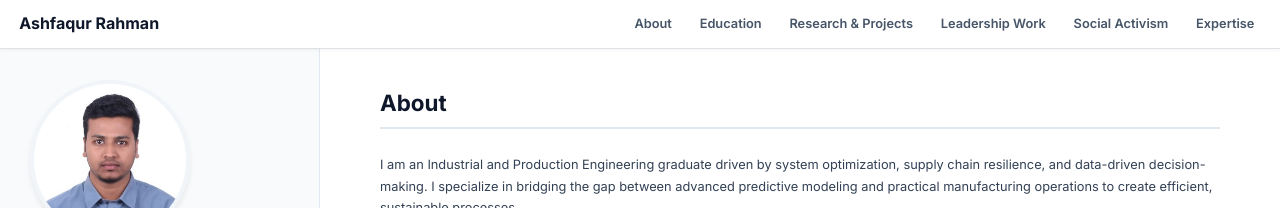
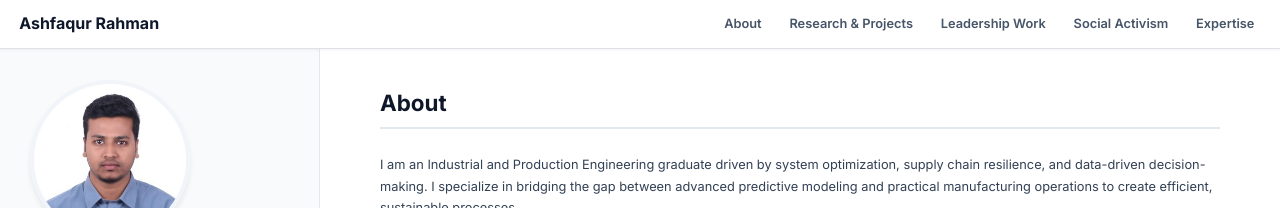
Before and after one commit to AshfaqurRahman99/AshfaqurRahman99.github.io, a Jekyll site: the page index.html, which Jekyll copies as it is, in a window 1280 px wide. Shown: the top 208 px of the page. Built offline with Jekyll 4.4.1, drawn with Linux system fonts in a browser that asks for light colours; a style sheet for code colours, icons or effects is not loaded.

Commit message:
Update index.html

```diff
--- a/index.html
+++ b/index.html
@@ -524,7 +524,7 @@
         <div class="collapse navbar-collapse" id="portfolioNav">
             <ul class="navbar-nav ms-auto">
                 <li class="nav-item"><a class="nav-link" href="#about">About</a></li>
-                <li class="nav-item"><a class="nav-link" href="#education">Education</a></li>
+                <!-- <li class="nav-item"><a class="nav-link" href="#education">Education</a></li> -->
                 <li class="nav-item"><a class="nav-link" href="#research">Research & Projects</a></li>
                 <li class="nav-item"><a class="nav-link" href="#leadership">Leadership Work</a></li>
                 <li class="nav-item"><a class="nav-link" href="#social-activism">Social Activism</a></li>
```
